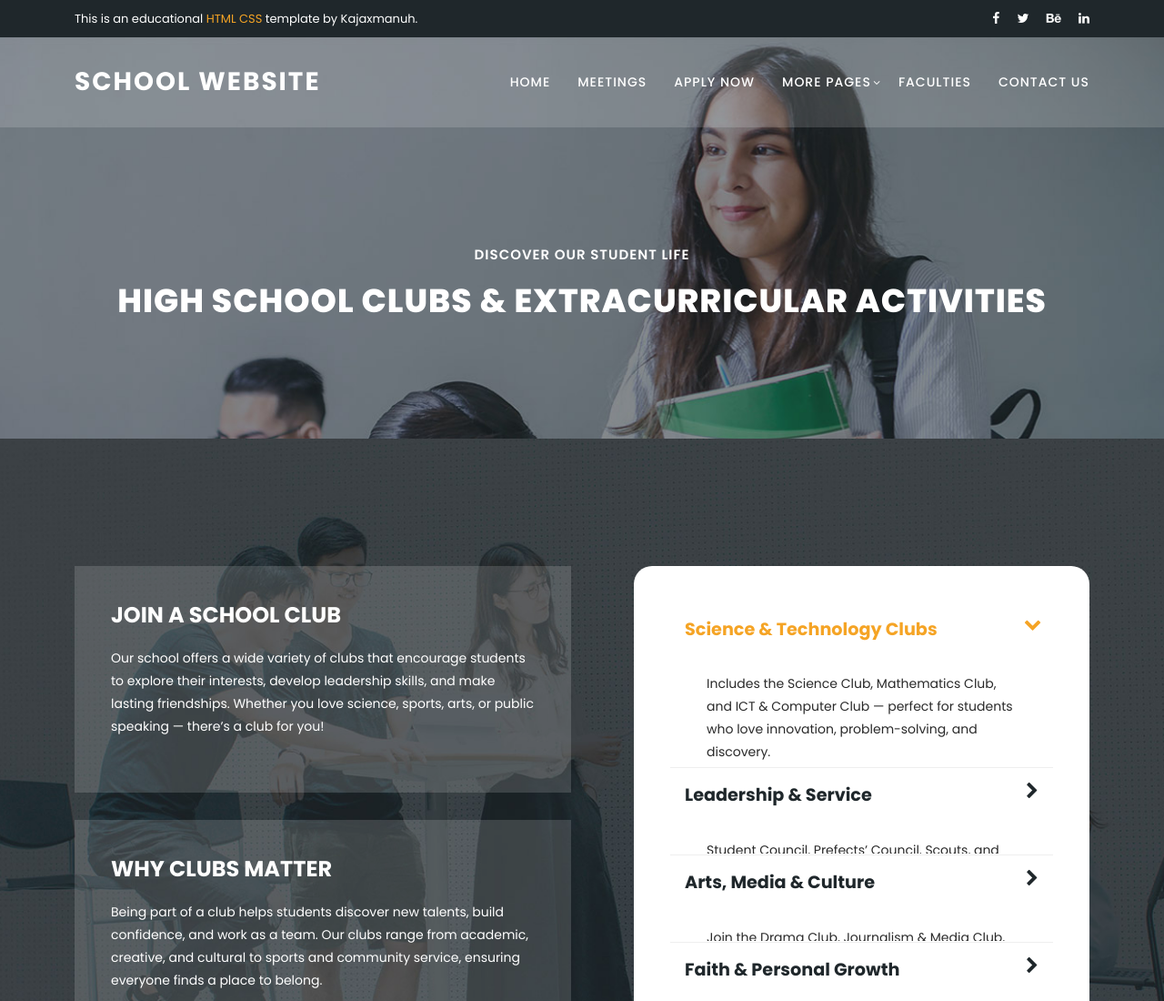
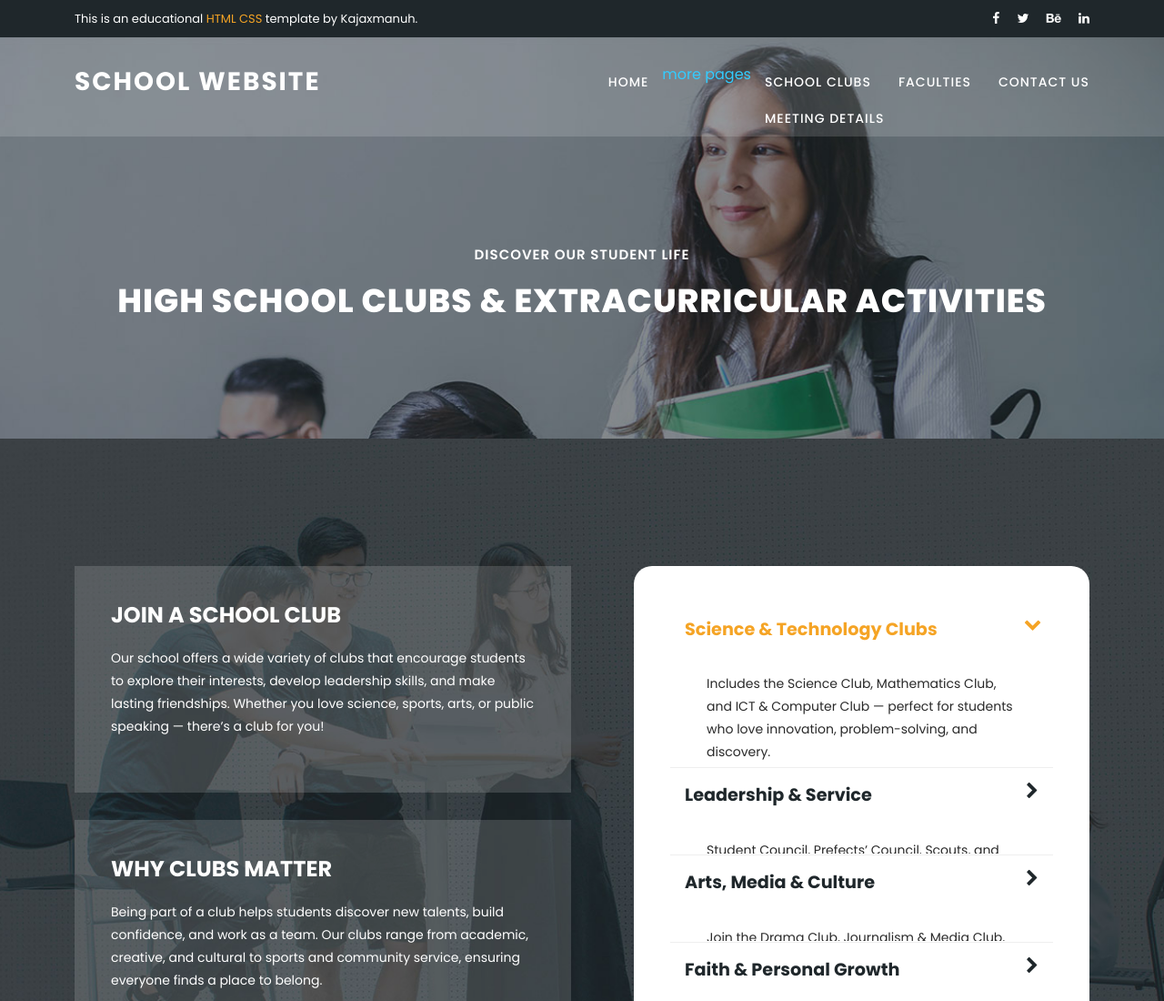
Before and after one commit to EMMANUELNZYOKI/school-website-demo, a plain HTML site: page clubs.html in a window 1280 px wide. Shown: the top 1100 px of the page at 91% size. Drawn offline with nearby package versions, Linux system fonts and the light colour scheme.

Commit message:
updates index

```diff
--- a/clubs.html
+++ b/clubs.html
@@ -64,9 +64,7 @@
                       <!-- ***** Menu Start ***** -->
                       <ul class="nav">
                           <li class="scroll-to-section"><a href="#top" class="active">Home</a></li>
-                          <li><a href="meetings.html">Meetings</a></li>
-                          <li class="scroll-to-section"><a href="#apply">Apply Now</a></li>
-                          <li class="has-sub">
+
                               <a href="javascript:void(0)">more pages</a>
                               <ul class="sub-menu">
                                   <li><a href="clubs.html">school clubs</a></li>
```
